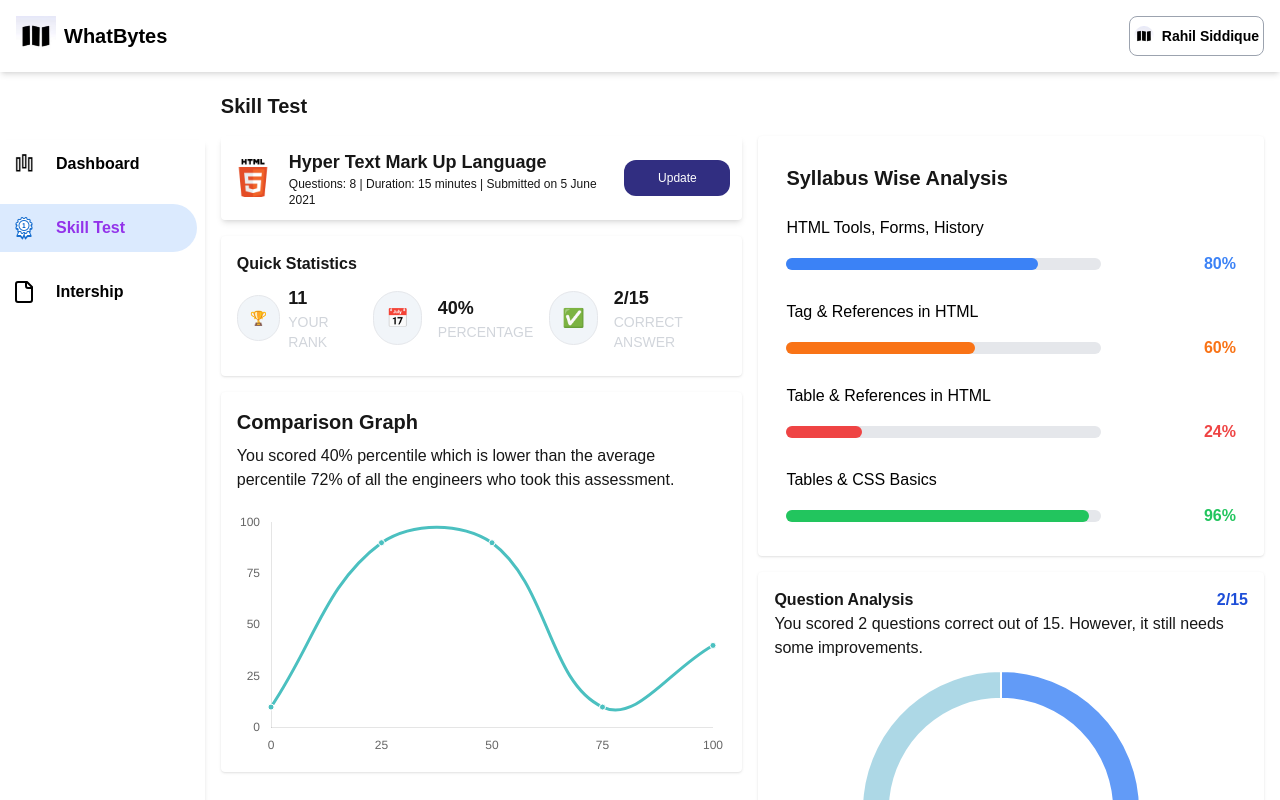
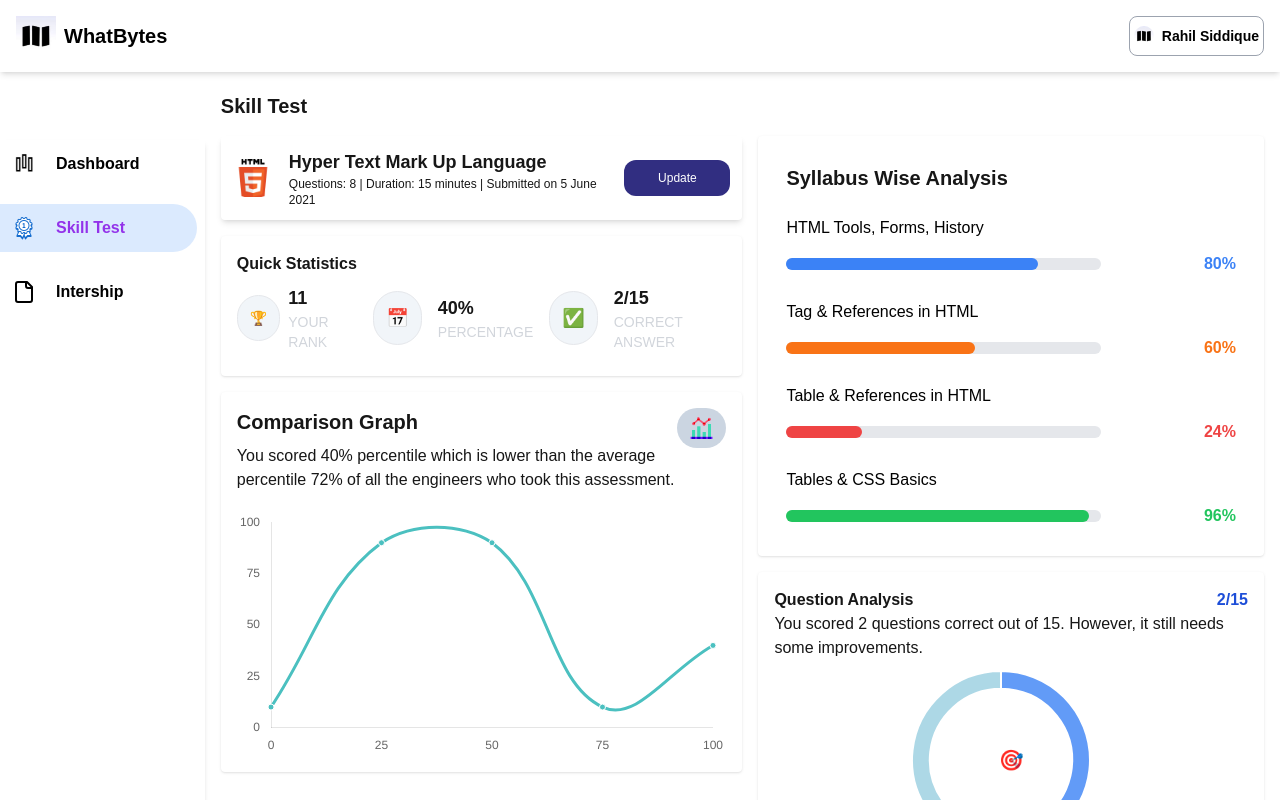
Before and after one commit to owolabijunior12/whatbytes, a Next.js app: page / in a window 1280 px wide. Shown: the top 800 px of the page. Built offline with nearby package versions, Linux system fonts and the light colour scheme.

Commit message:
small changes

```diff
--- a/components/comparisonGraph.tsx
+++ b/components/comparisonGraph.tsx
@@ -3,6 +3,7 @@
 import { Line } from 'react-chartjs-2';
 import { Chart as ChartJS, LineElement, PointElement, LinearScale, CategoryScale, Title } from 'chart.js';
 import { useStateValue } from '@/Context/StateProvider';
+import Image from 'next/image';
 
 ChartJS.register(LineElement, PointElement, LinearScale, CategoryScale, Title);
 
@@ -58,11 +59,18 @@
 
   return (
     <div className="bg-white p-4 rounded shadow">
-      <h2 className="text-xl font-semibold mb-2">Comparison Graph</h2>
-      <p className='mb-5'>
-        You scored {score?.percentile}% percentile which is lower than the average percentile 72% of
-        all the engineers who took this assessment.
-      </p>
+      <div className='flex'>
+        <div>
+            <h2 className="text-xl font-semibold mb-2">Comparison Graph</h2>
+            <p className='mb-5'>
+              You scored {score?.percentile}% percentile which is lower than the average percentile 72% of
+              all the engineers who took this assessment.
+            </p>
+        </div>
+        <div className='rounded-full flex justify-center items-center p-3 h-[40px] bg-slate-300 '>
+          <Image src={"/chart.png"} alt='logo' height={40} objectFit="cover" width={50}/>
+        </div>
+      </div>
       <Line data={data} options={options} />
     </div>
   );
--- a/components/questionAnalysis.tsx
+++ b/components/questionAnalysis.tsx
@@ -42,11 +42,9 @@
     <p>
       You scored {correctAnswers} questions correct out of 15. However, it still needs some improvements.
     </p>
-      <div className="relative">
+    <div className="relative w-full max-w-[200px]"> {/* Added w-full and max-w-[200px] */}
       <Doughnut data={data} options={options} />
-        <div className="absolute top-[50%] bottom-[50%] right-[50%] left-[60%] transform -translate-x-1/2 -translate-y-1/2">
-          🎯
-        </div>
+      <div className="absolute top-[50%] left-[50%] text-xl transform -translate-x-1/2 -translate-y-1/2"> 🎯 </div>
     </div>
   </div>
   );
```
Also changed, not shown: public/chart.png (added). Lines whose indentation alone changed are shown as unchanged.
